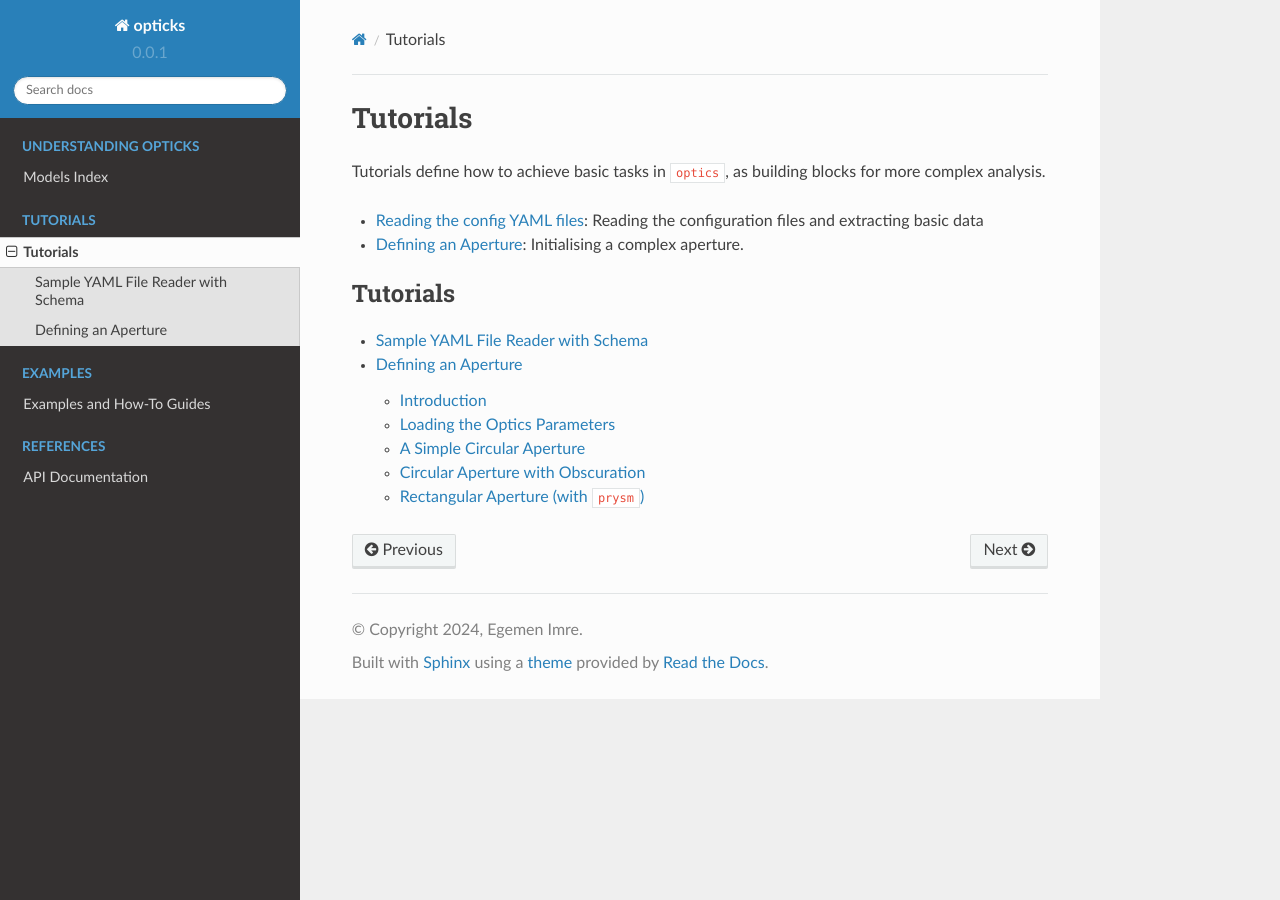
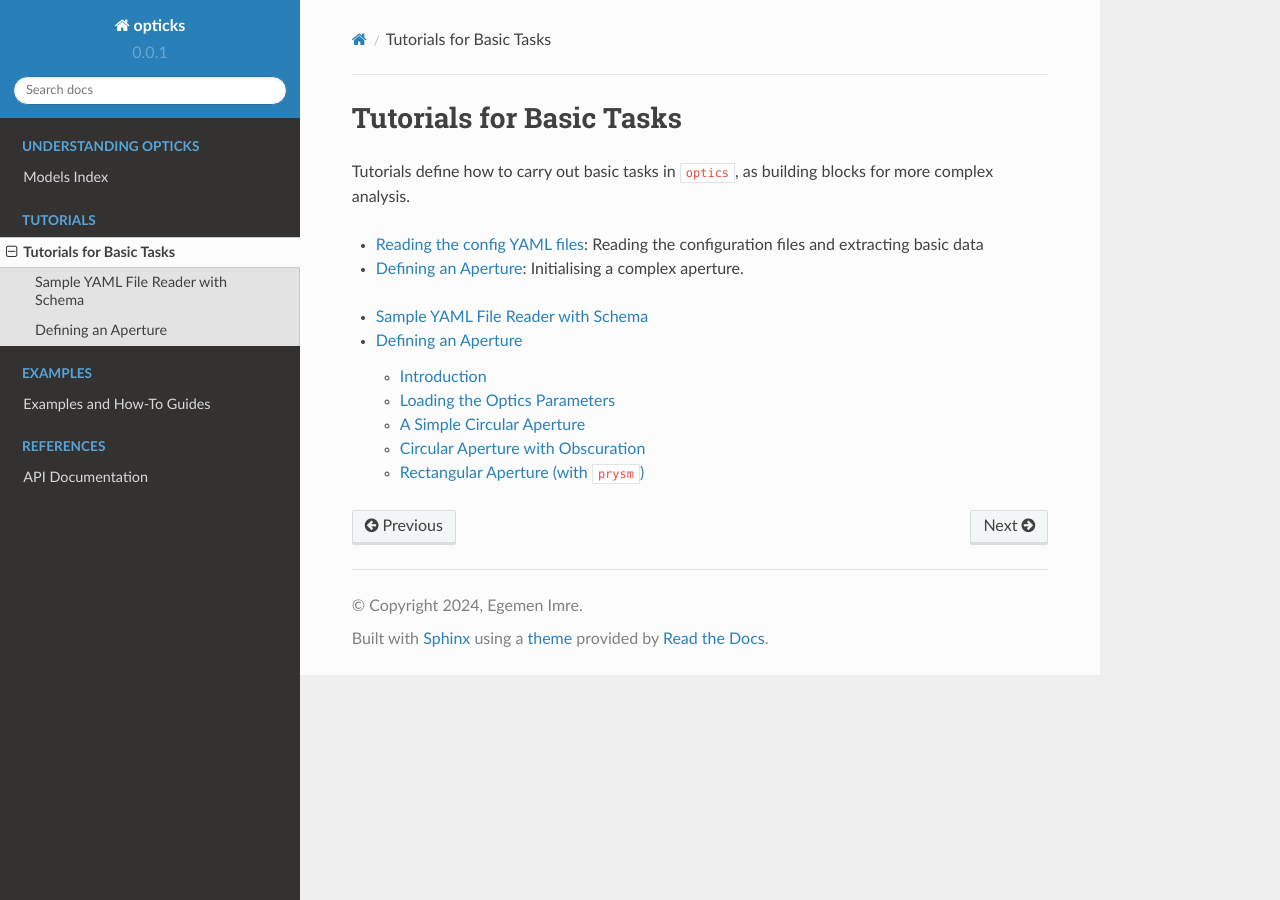
Before and after one commit to egemenimre/opticks, a Sphinx documentation site: the page built from docs/tutorials.md, in a window 1280 px wide. Built offline with Sphinx 7.4.7 and the Read the Docs theme 2.0.0, drawn with Linux system fonts in a browser that asks for light colours.

Commit message:
minor editorial changes

````diff
--- a/docs/tutorials.md
+++ b/docs/tutorials.md
@@ -1,6 +1,6 @@
-# Tutorials
+# Tutorials for Basic Tasks
 
-Tutorials define how to achieve basic tasks in `optics`, as building blocks for more complex analysis.
+Tutorials define how to carry out basic tasks in `optics`, as building blocks for more complex analysis.
 
 - [Reading the config YAML files](tutorials/yaml_reader.ipynb): Reading the configuration files and extracting basic data
 - [Defining an Aperture](tutorials/aperture.ipynb): Initialising a complex aperture.
@@ -8,7 +8,6 @@ Tutorials define how to achieve basic tasks in `optics`, as building blocks for
 ```{toctree}
 ---
 maxdepth: 2
-caption: Tutorials
 ---
 tutorials/yaml_reader.ipynb
 tutorials/aperture.ipynb
````
